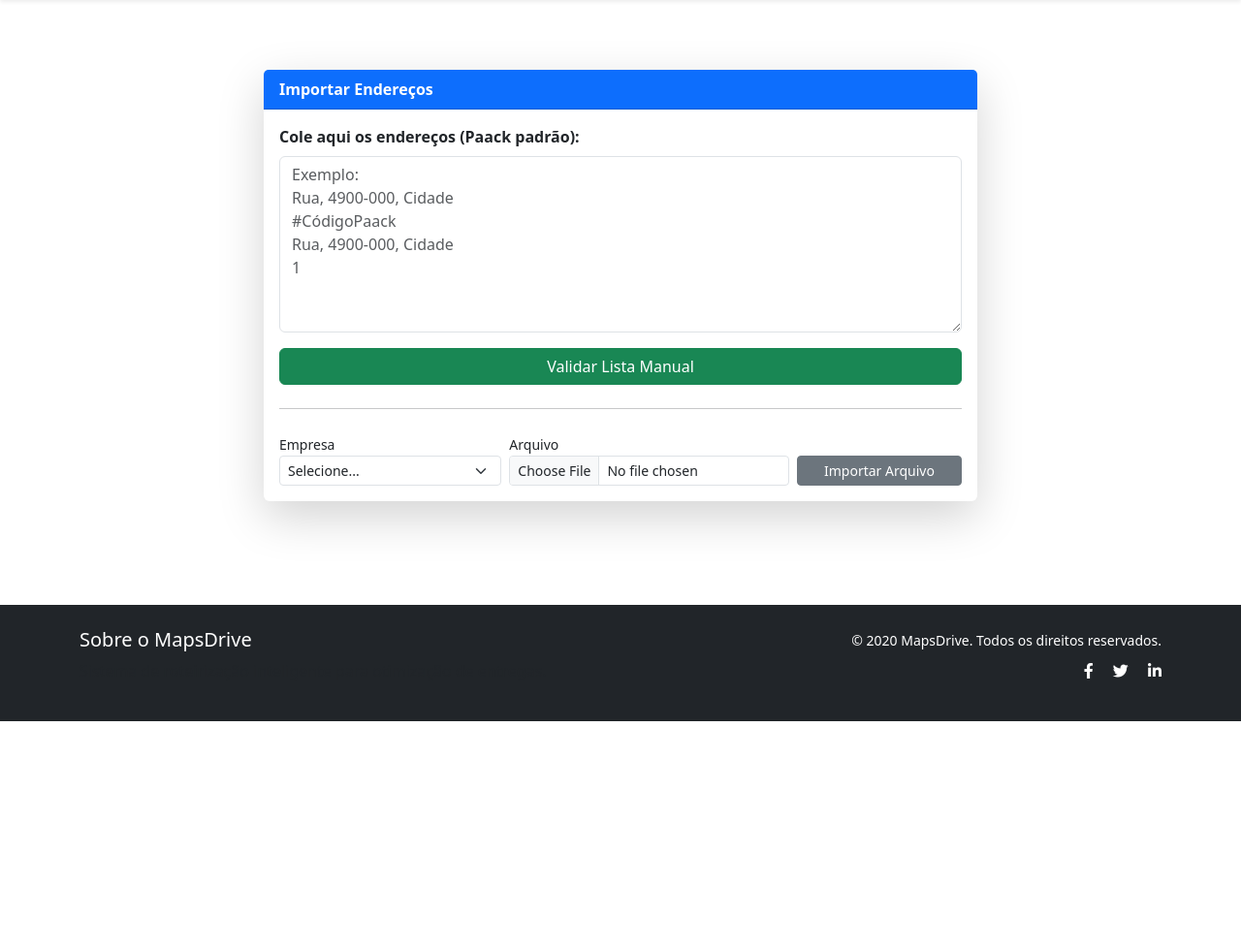
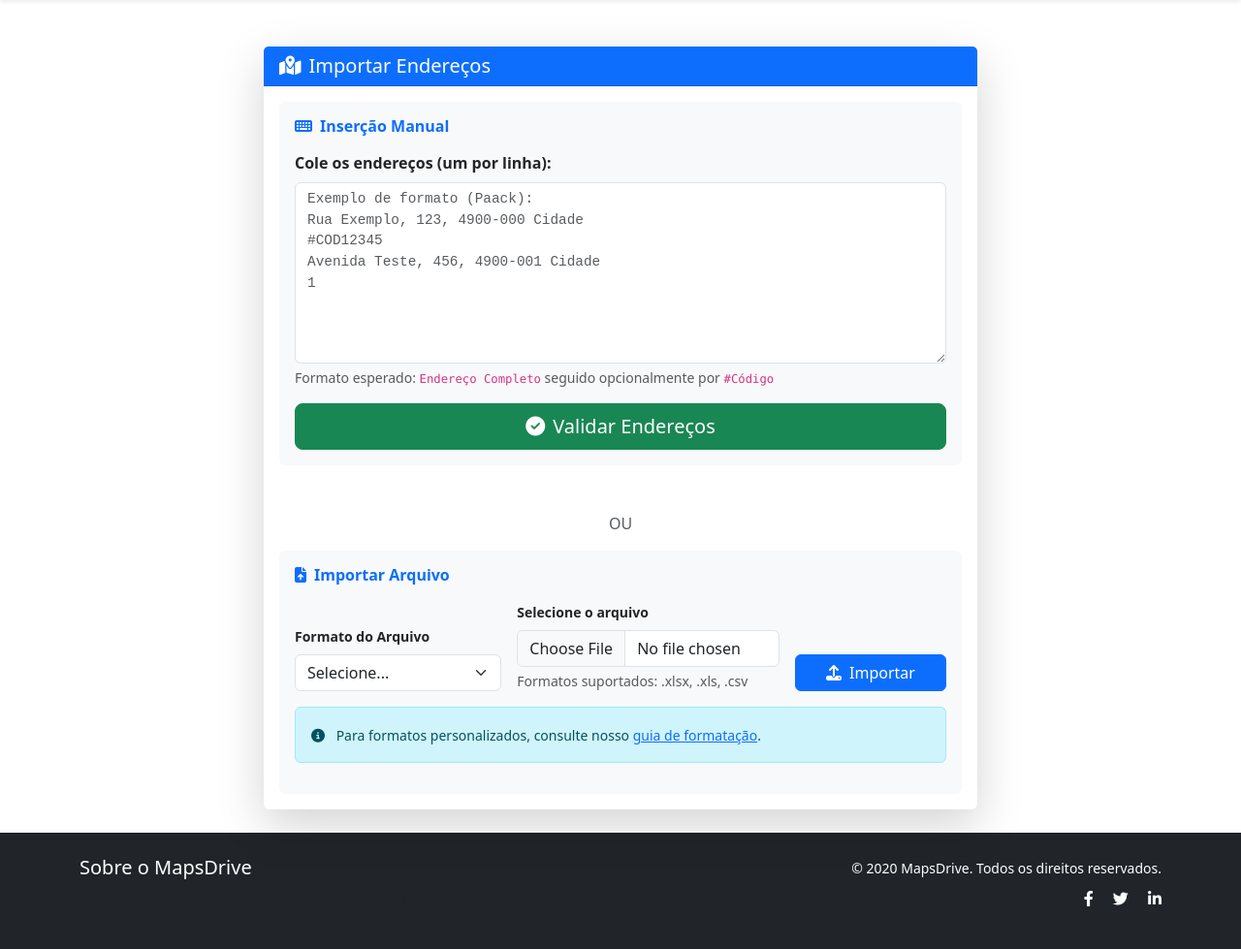
Before and after one commit to kaled182/drivemaps, a Flask app: template app/templates/home.html in a window 1280 px wide. Shown: the part 56-1035 px from the top of the page at 97% size. Before the commit the page ends 800 px from the top, so only its background shows below. Run offline with Flask 3, Linux system fonts and the light colour scheme; the template is opened without the code that fills it: most values are stand-ins (such as "Sample title", 1, 10 or a date in 2020); parts of the project's set-up code (start-up, migrations or seed data) failed here and were passed over.

Commit message:
Update home.html

```diff
--- a/app/templates/home.html
+++ b/app/templates/home.html
@@ -1,53 +1,173 @@
 {% extends "base.html" %}
 
+{% block title %}Importar Endereços | MapsDrive{% endblock %}
+
+{% block styles %}
+<!-- CSS específico para esta página -->
+<style>
+    .address-textarea {
+        font-family: 'Courier New', monospace;
+        font-size: 0.9rem;
+    }
+    .form-section {
+        transition: all 0.3s ease;
+    }
+    .form-section:hover {
+        transform: translateY(-3px);
+    }
+    .file-upload-label {
+        cursor: pointer;
+        border: 2px dashed #dee2e6;
+        border-radius: 0.375rem;
+        padding: 1.5rem;
+        text-align: center;
+    }
+    .file-upload-label:hover {
+        border-color: #0d6efd;
+    }
+</style>
+{% endblock %}
+
 {% block content %}
-<div class="row justify-content-center mt-5">
-    <div class="col-lg-8 col-md-10 col-12">
+<div class="row justify-content-center mt-4">
+    <div class="col-lg-10 col-xl-8">
         <div class="card shadow-lg border-0">
-            <div class="card-header bg-primary text-white fw-bold">
-                Importar Endereços
+            <div class="card-header bg-primary text-white">
+                <h2 class="h5 mb-0"><i class="fas fa-map-marked-alt me-2"></i>Importar Endereços</h2>
             </div>
+
             <div class="card-body">
-                <!-- Formulário manual -->
-                <form method="post" action="{{ url_for('main.preview') }}">
+                <!-- Seção de Importação Manual -->
+                <div class="form-section mb-5 p-3 rounded bg-light">
+                    <h3 class="h6 mb-3 text-primary fw-bold">
+                        <i class="fas fa-keyboard me-2"></i>Inserção Manual
+                    </h3>
+
+                    <form method="post" action="{{ url_for('main.preview') }}" id="manualForm">
                         <div class="mb-3">
                             <label for="enderecos" class="form-label fw-semibold">
-                            Cole aqui os endereços (Paack padrão):
+                                Cole os endereços (um por linha):
                             </label>
-                        <textarea id="enderecos" name="enderecos" rows="7" class="form-control" placeholder="Exemplo:&#10;Rua, 4900-000, Cidade&#10;#CódigoPaack&#10;Rua, 4900-000, Cidade&#10;1" required></textarea>
+                            <textarea id="enderecos" name="enderecos" rows="8"
+                                      class="form-control address-textarea"
+                                      placeholder="Exemplo de formato (Paack):&#10;Rua Exemplo, 123, 4900-000 Cidade&#10;#COD12345&#10;Avenida Teste, 456, 4900-001 Cidade&#10;1"
+                                      required></textarea>
+                            <div class="form-text mt-1">
+                                Formato esperado: <code>Endereço Completo</code> seguido opcionalmente por <code>#Código</code>
                             </div>
-                    <button type="submit" class="btn btn-success w-100">
-                        Validar Lista Manual
+                        </div>
+
+                        <div class="d-grid">
+                            <button type="submit" class="btn btn-success btn-lg">
+                                <i class="fas fa-check-circle me-2"></i>Validar Endereços
                             </button>
+                        </div>
                     </form>
+                </div>
 
-                <hr class="my-4">
+                <div class="text-center my-3 text-muted">
+                    <span class="bg-white px-3">OU</span>
+                </div>
 
-                <!-- Formulário de upload -->
-                <form id="form-upload" enctype="multipart/form-data" method="post" action="{{ url_for('main.import_planilha') }}">
-                    <div class="row g-2 align-items-center">
+                <!-- Seção de Upload de Arquivo -->
+                <div class="form-section p-3 rounded bg-light">
+                    <h3 class="h6 mb-3 text-primary fw-bold">
+                        <i class="fas fa-file-upload me-2"></i>Importar Arquivo
+                    </h3>
+
+                    <form id="uploadForm" enctype="multipart/form-data" method="post"
+                          action="{{ url_for('main.import_planilha') }}" class="needs-validation" novalidate>
+                        <div class="row g-3 align-items-end">
                             <div class="col-md-4">
-                            <label for="empresa" class="form-label mb-0 small">Empresa</label>
-                            <select name="empresa" id="empresa" class="form-select form-select-sm" required>
-                                <option value="">Selecione...</option>
+                                <label for="empresa" class="form-label small fw-semibold">Formato do Arquivo</label>
+                                <select name="empresa" id="empresa" class="form-select" required>
+                                    <option value="" disabled selected>Selecione...</option>
                                     <option value="delnext">Delnext</option>
                                     <option value="paack">Paack (Padrão)</option>
+                                    <option value="custom">Personalizado</option>
                                 </select>
                             </div>
+
                             <div class="col-md-5">
-                            <label for="planilha" class="form-label mb-0 small">Arquivo</label>
-                            <input type="file" name="planilha" id="planilha" accept=".xls,.xlsx,.csv,.txt" required class="form-control form-control-sm">
+                                <label for="planilha" class="form-label small fw-semibold">Selecione o arquivo</label>
+                                <input type="file" name="planilha" id="planilha"
+                                       accept=".xlsx,.xls,.csv,.txt" required
+                                       class="form-control">
+                                <div class="form-text">Formatos suportados: .xlsx, .xls, .csv</div>
                             </div>
+
                             <div class="col-md-3 d-grid">
-                            <label class="form-label mb-0 invisible">Enviar</label>
-                            <button type="submit" class="btn btn-secondary btn-sm">
-                                Importar Arquivo
+                                <button type="submit" class="btn btn-primary" id="uploadBtn">
+                                    <i class="fas fa-upload me-2"></i>Importar
                                 </button>
                             </div>
                         </div>
                     </form>
+
+                    <div class="mt-3 alert alert-info">
+                        <small>
+                            <i class="fas fa-info-circle me-2"></i>
+                            Para formatos personalizados, consulte nosso
+                            <a href="#" data-bs-toggle="modal" data-bs-target="#formatosModal">guia de formatação</a>.
+                        </small>
+                    </div>
+                </div>
+            </div>
+        </div>
+    </div>
+</div>
+
+<!-- Modal de Ajuda -->
+<div class="modal fade" id="formatosModal" tabindex="-1" aria-hidden="true">
+    <div class="modal-dialog modal-lg">
+        <div class="modal-content">
+            <div class="modal-header bg-primary text-white">
+                <h5 class="modal-title">Formatos Suportados</h5>
+                <button type="button" class="btn-close btn-close-white" data-bs-dismiss="modal"></button>
+            </div>
+            <div class="modal-body">
+                <!-- Conteúdo do modal com exemplos -->
             </div>
         </div>
     </div>
 </div>
 {% endblock %}
+
+{% block scripts %}
+<!-- Validação e scripts específicos -->
+<script>
+    // Validação do formulário
+    (() => {
+        'use strict'
+
+        // Fetch forms to apply custom Bootstrap validation styles to
+        const forms = document.querySelectorAll('.needs-validation')
+
+        // Loop over them and prevent submission
+        Array.from(forms).forEach(form => {
+            form.addEventListener('submit', event => {
+                if (!form.checkValidity()) {
+                    event.preventDefault()
+                    event.stopPropagation()
+                }
+
+                form.classList.add('was-validated')
+            }, false)
+        })
+    })()
+
+    // Feedback durante upload
+    document.getElementById('uploadForm').addEventListener('submit', function() {
+        const btn = document.getElementById('uploadBtn')
+        btn.innerHTML = '<span class="spinner-border spinner-border-sm me-2" role="status"></span>Processando...'
+        btn.disabled = true
+    })
+
+    // Exemplo de endereço
+    document.getElementById('enderecos').addEventListener('focus', function() {
+        if (this.value === '') {
+            this.value = "Rua Exemplo, 123, 4900-000 Cidade\n#COD12345\nAvenida Teste, 456, 4900-001 Cidade\n1"
+        }
+    })
+</script>
+{% endblock %}
```
Lines whose indentation alone changed are shown as unchanged.
